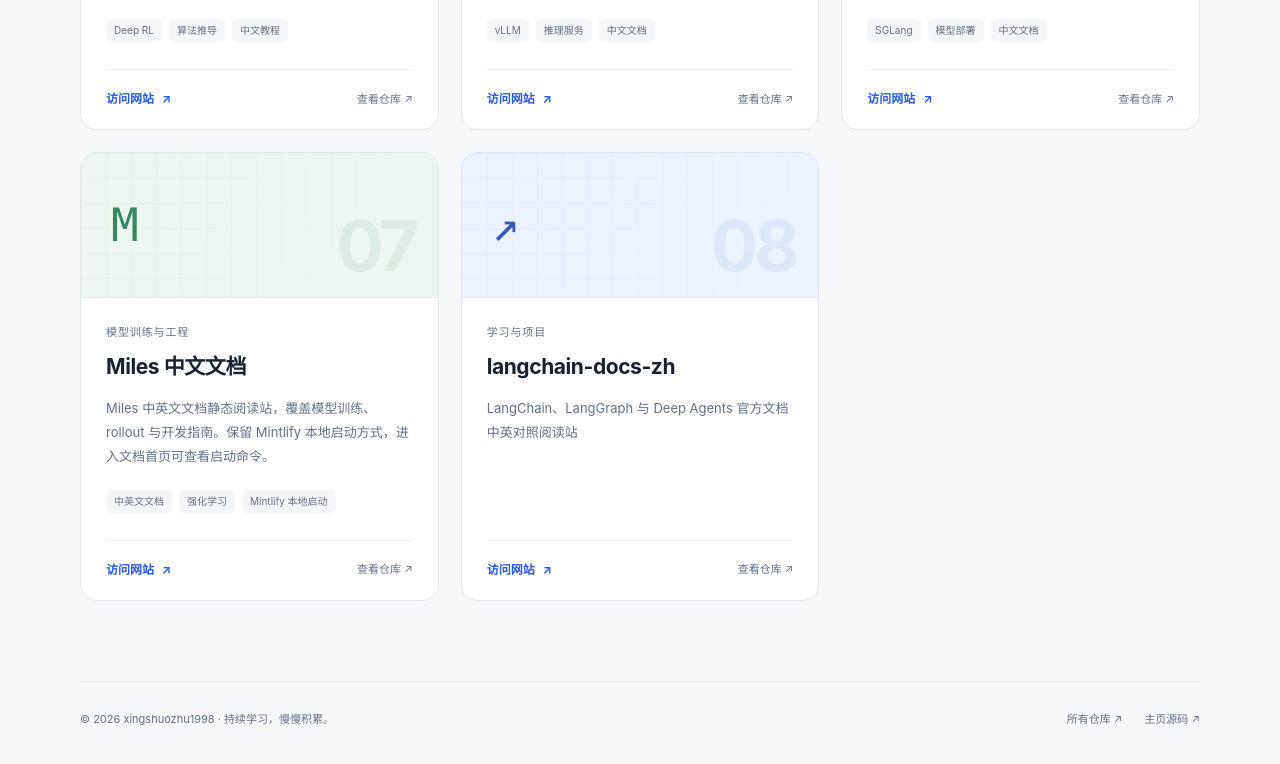
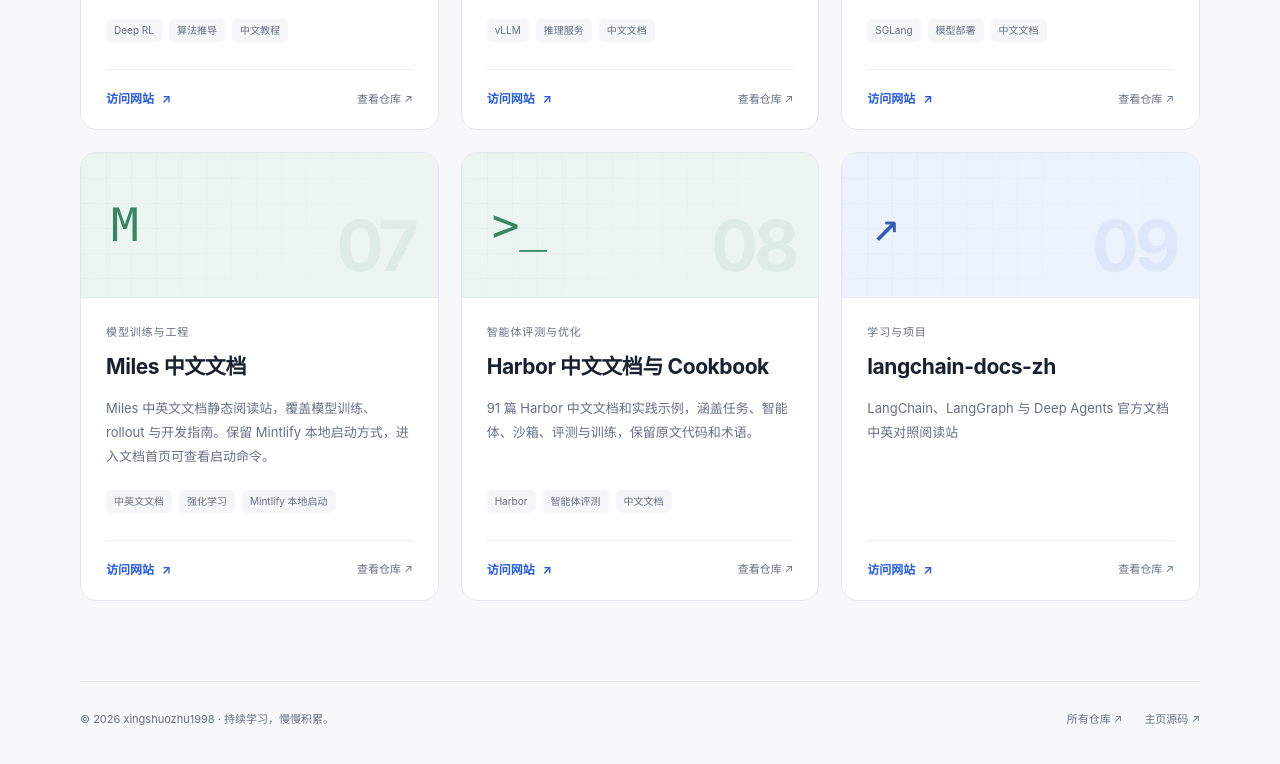
Before and after one commit to xingshuozhu1998/xingshuozhu1998.github.io, a plain HTML site: page index.html in a window 1280 px wide. Shown: the part 1276-2040 px from the top of the page. Drawn offline with Linux system fonts and the light colour scheme; no server answers.

Commit message:
自动同步公开 Pages 站点目录

```diff
--- a/index.html
+++ b/index.html
@@ -16,7 +16,7 @@
 <header class="header"><a class="brand" href="/" aria-label="xingshuozhu1998 主页"><span class="brand-mark" aria-hidden="true">x.</span>xingshuozhu1998</a><nav class="nav" aria-label="主导航"><a class="directory-link" href="#sites">网站目录</a><a href="https://github.com/xingshuozhu1998" target="_blank" rel="noopener noreferrer">GitHub <span aria-hidden="true">↗</span></a></nav></header>
 <main>
 <section class="hero" aria-labelledby="page-title"><div><p class="eyebrow"><span class="dot" aria-hidden="true"></span>学习 · 整理 · 分享</p><h1 id="page-title">我的学习站点<span>。</span></h1><p class="intro">我发布的学习资料、知识图谱与阅读站点，集中在这里。<br>选一个感兴趣的主题，开始探索。</p></div><div class="hero-art" aria-hidden="true"><span class="art-orbit"></span><span class="art-line"></span><span class="art-line second"></span><span class="art-tile one">⌘</span><span class="art-tile two">文</span><span class="art-tile three">&gt;_</span></div></section>
-<section id="sites" aria-labelledby="sites-title"><div class="section-head"><h2 id="sites-title">网站目录</h2><span id="site-count" class="site-count">8 个站点</span></div><div id="site-list" class="sites"><!-- sites:start -->
+<section id="sites" aria-labelledby="sites-title"><div class="section-head"><h2 id="sites-title">网站目录</h2><span id="site-count" class="site-count">9 个站点</span></div><div id="site-list" class="sites"><!-- sites:start -->
 <article class="site-card blue" data-repository="llm-atlas">
  <div class="card-visual" aria-hidden="true"><span class="visual-grid"></span><span class="visual-symbol">⌘</span><span class="visual-number">01</span></div>
  <div class="card-body"><p class="category">模型与算法</p><h3>LLM Atlas</h3><p class="description">大语言模型训练与对齐的知识图谱，覆盖微调、偏好优化和智能体等主题。</p><ul class="tags" aria-label="主题"><li>知识图谱</li><li>模型训练</li><li>智能体</li></ul>
@@ -45,8 +45,12 @@
  <div class="card-visual" aria-hidden="true"><span class="visual-grid"></span><span class="visual-symbol">M</span><span class="visual-number">07</span></div>
  <div class="card-body"><p class="category">模型训练与工程</p><h3>Miles 中文文档</h3><p class="description">Miles 中英文文档静态阅读站，覆盖模型训练、rollout 与开发指南。保留 Mintlify 本地启动方式，进入文档首页可查看启动命令。</p><ul class="tags" aria-label="主题"><li>中英文文档</li><li>强化学习</li><li>Mintlify 本地启动</li></ul>
  <div class="card-links"><a class="visit" href="https://xingshuozhu1998.github.io/miles-docs/">访问网站 <span aria-hidden="true">↗</span></a><a class="repository" href="https://github.com/xingshuozhu1998/miles-docs" target="_blank" rel="noopener noreferrer" aria-label="查看Miles 中文文档的GitHub仓库">查看仓库 <span aria-hidden="true">↗</span></a></div></div></article>
+<article class="site-card green" data-repository="harbor-zh">
+ <div class="card-visual" aria-hidden="true"><span class="visual-grid"></span><span class="visual-symbol">&gt;_</span><span class="visual-number">08</span></div>
+ <div class="card-body"><p class="category">智能体评测与优化</p><h3>Harbor 中文文档与 Cookbook</h3><p class="description">91 篇 Harbor 中文文档和实践示例，涵盖任务、智能体、沙箱、评测与训练，保留原文代码和术语。</p><ul class="tags" aria-label="主题"><li>Harbor</li><li>智能体评测</li><li>中文文档</li></ul>
+ <div class="card-links"><a class="visit" href="https://xingshuozhu1998.github.io/harbor-zh/">访问网站 <span aria-hidden="true">↗</span></a><a class="repository" href="https://github.com/xingshuozhu1998/harbor-zh" target="_blank" rel="noopener noreferrer" aria-label="查看Harbor 中文文档与 Cookbook的GitHub仓库">查看仓库 <span aria-hidden="true">↗</span></a></div></div></article>
 <article class="site-card blue" data-repository="langchain-docs-zh">
- <div class="card-visual" aria-hidden="true"><span class="visual-grid"></span><span class="visual-symbol">↗</span><span class="visual-number">08</span></div>
+ <div class="card-visual" aria-hidden="true"><span class="visual-grid"></span><span class="visual-symbol">↗</span><span class="visual-number">09</span></div>
  <div class="card-body"><p class="category">学习与项目</p><h3>langchain-docs-zh</h3><p class="description">LangChain、LangGraph 与 Deep Agents 官方文档中英对照阅读站</p><ul class="tags" aria-label="主题"></ul>
  <div class="card-links"><a class="visit" href="https://xingshuozhu1998.github.io/langchain-docs-zh/">访问网站 <span aria-hidden="true">↗</span></a><a class="repository" href="https://github.com/xingshuozhu1998/langchain-docs-zh" target="_blank" rel="noopener noreferrer" aria-label="查看langchain-docs-zh的GitHub仓库">查看仓库 <span aria-hidden="true">↗</span></a></div></div></article>
 <!-- sites:end --></div></section>
```
